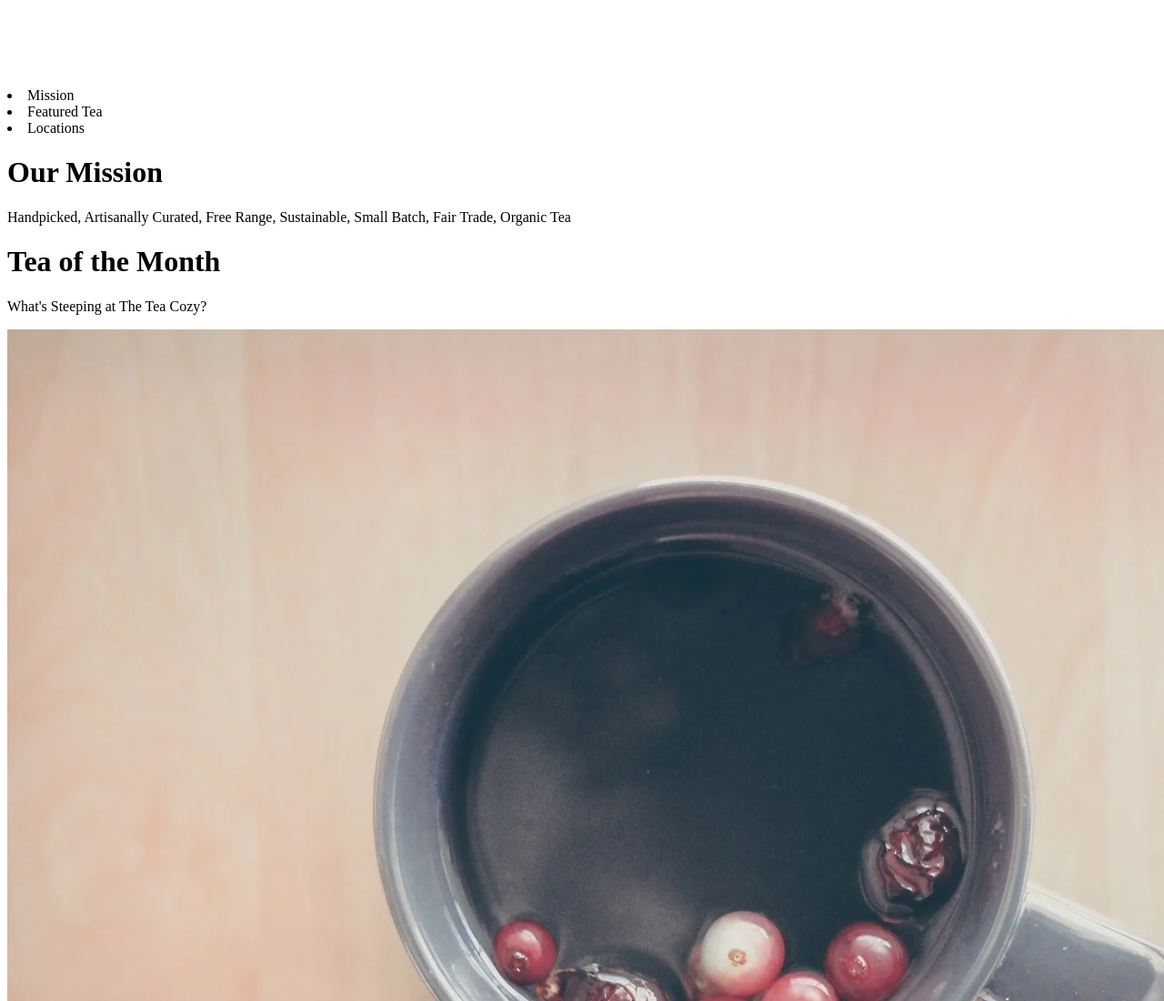
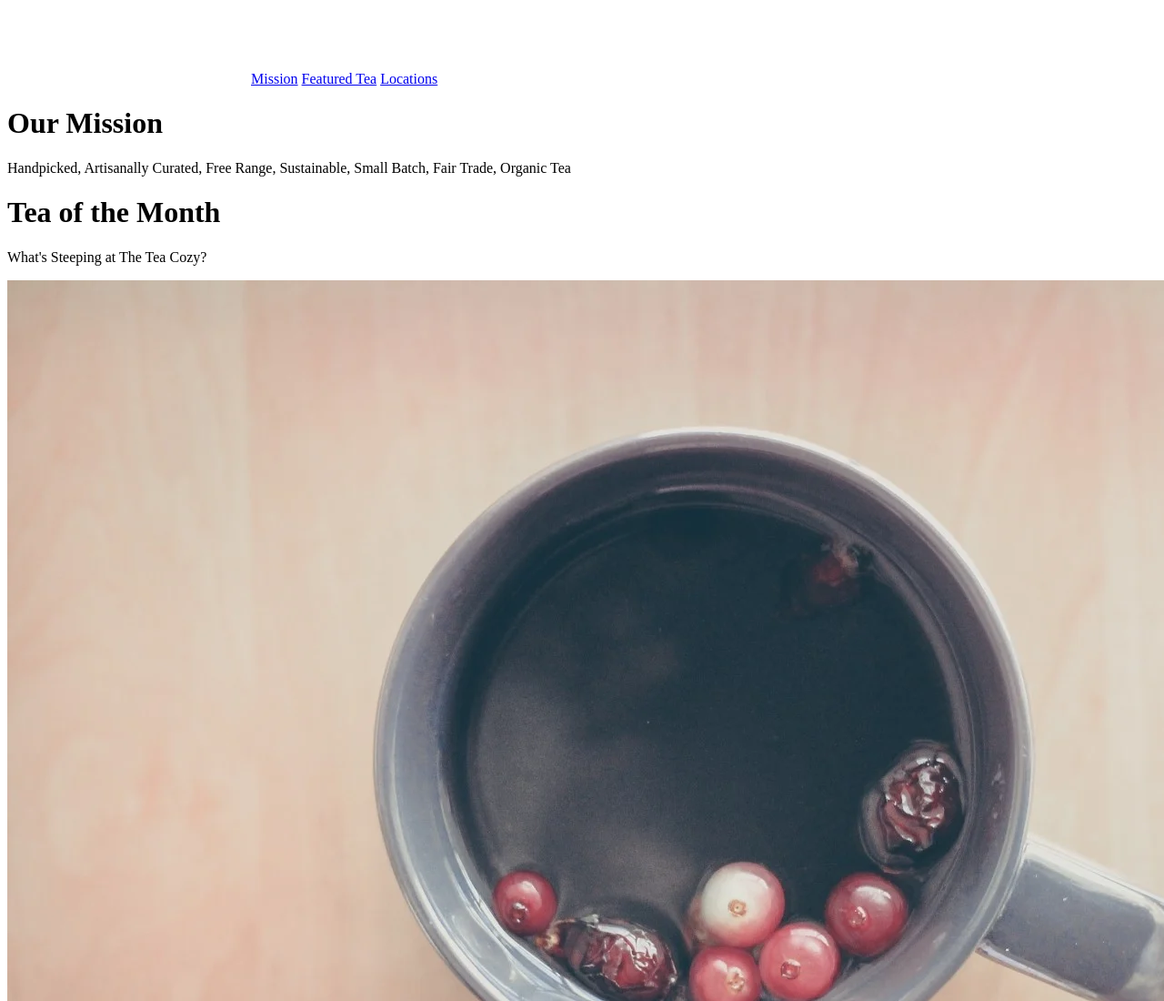
Before and after one commit to crandquist/The-Tea-Cozy, a plain HTML site: page index.html in a window 1280 px wide. Shown: the top 1100 px of the page at 91% size. Drawn offline with Linux system fonts and the light colour scheme.

Commit message:
Changed nav items to links to their corresponding sections.

```diff
--- a/index.html
+++ b/index.html
@@ -8,19 +8,19 @@
 <body>
     <nav>
         <img src="resources/images/img-tea-cozy-logo.png">
-        <li>Mission</li>
-        <li>Featured Tea</li>
-        <li>Locations</li>
+        <a href="#mission">Mission</a>
+        <a href="#featured">Featured Tea</a>
+        <a href="#locations">Locations</a>
     </nav>
 
     <header>
-        <div>
+        <div id="mission">
             <h1>Our Mission</h1>
             <p>Handpicked, Artisanally Curated, Free Range, Sustainable, Small Batch, Fair Trade, Organic Tea</p>
         </div>
     </header>
 
-    <div>
+    <div id="featured">
         <h1>Tea of the Month</h1>
         <p>What's Steeping at The Tea Cozy?</p>
 
@@ -50,7 +50,7 @@
         </div>
     </div>
 
-    <div>
+    <div id="locations">
         <h1>Locations</h1>
 
         <div>
```
